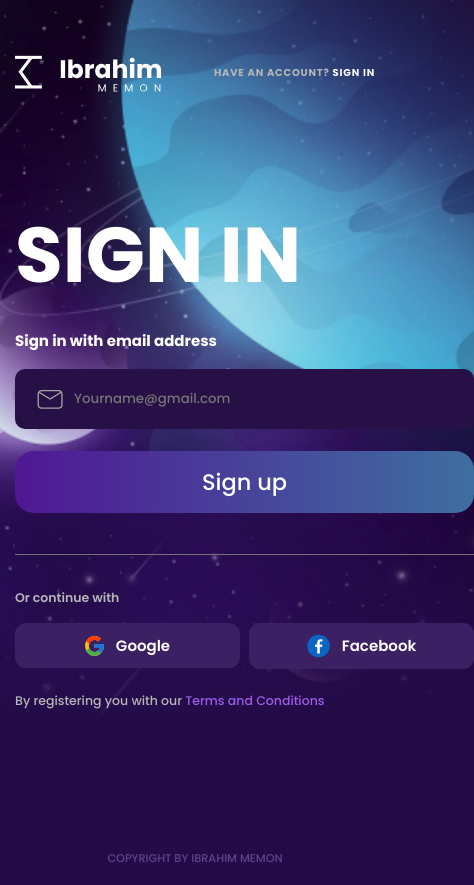
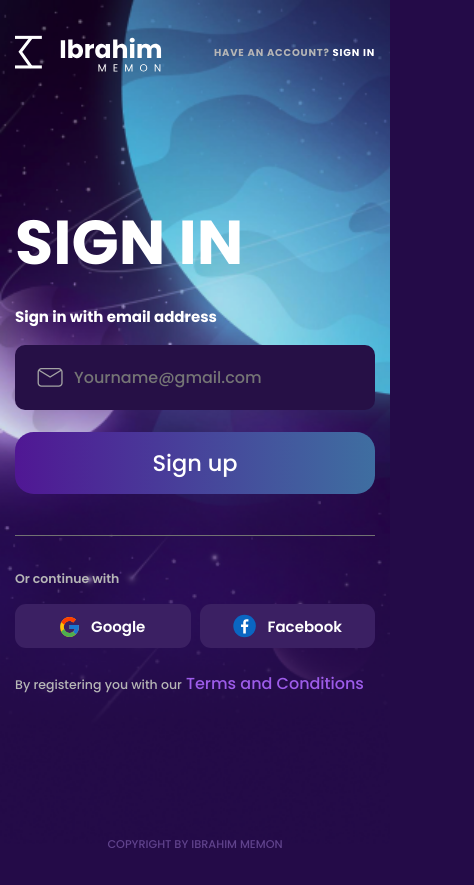
Before and after one commit to UralovFF/ibrahimov-memon, a plain HTML site: page index.html in a window 390 px wide. Shown: the whole page, 474 px wide, since content can reach past the window. After the commit the page ends 853 px from the top, so only its background shows below. Drawn offline with Linux system fonts and the light colour scheme.

Commit message:
changed files

```diff
--- a/css/stylee.css
+++ b/css/style.css
@@ -7,6 +7,7 @@
   box-sizing: border-box;
 
   font-family: Poppins;
+  font-size: 16px;
   font-weight: 500;
   color: #fff;
 }
@@ -31,32 +32,32 @@ body {
   background-repeat: no-repeat;
 }
 
+.container{
+  max-width: 1370px;
+  margin: 0 auto;
+  padding: 0 30px;
+}
+
 .header__wrapper {
   display: flex;
   justify-content: space-between;
   align-items: center;
 
-  padding: 50px 65px 0;
+  padding-top: 30px;
 }
 
 .header__wrapper .account {
   display: none;
 }
 
-main section {
-  display: grid;
-  grid-template-columns: auto;
+main .main__body {
+  max-width: 460px;
 
-  padding: 10px 65px 50px;
-}
-
-.main__body {
-  max-width: 460px;
-  justify-self: end;
+  margin: 120px 0 0 auto;
 }
 
 .main__body .title {
-  font-size: 77.711px;
+  font-size: 77.7px;
   font-weight: 700;
   text-transform: uppercase;
 }
@@ -73,7 +74,7 @@ main section {
   column-gap: 11px;
 
   margin-top: 17px;
-  padding: 20px 22px;
+  padding: 1.25rem 1.375rem;
 
   background: #261046;
   border-radius: 10px;
@@ -108,6 +109,7 @@ main section {
 
 .social-media__title {
   margin-top: 34px;
+
   color: #b6b6b6;
   font-size: 12.5px;
   font-weight: 600;
@@ -121,14 +123,14 @@ main section {
   column-gap: 9px;
 }
 
-.social-media article a {
-  width: 225px;
+.social-media .social-media__btn {
+  width: 14rem;
+  height: 2.75rem;
 
   display: flex;
   justify-content: center;
+  align-items: center;
   column-gap: 12px;
-
-  padding: 11px 0;
 
   border-radius: 11px;
   background-color: #3b2063;
@@ -140,7 +142,7 @@ main section {
 .main__body .terms {
   margin-top: 22.5px;
   color: #b6b6b6;
-  font-size: 12.534px;
+  font-size: 12.5px;
   font-weight: 500;
 }
 
@@ -148,13 +150,13 @@ main section {
   color: #9d5ce9;
 }
 
-footer {
-  padding: 24px 0 50px 62px;
+.footer__wrapper{
+  margin-top: 54px;
 }
 
 footer .adventure {
   max-width: 425px;
-  font-size: 50.683px;
+  font-size: 50.5px;
   font-weight: 700;
   line-height: 51.5px;
   text-transform: uppercase;
@@ -176,10 +178,6 @@ footer .copyright{
     background-image: none;
   }
 
-  .header__wrapper{
-    padding: 50px 25px 0;
-  }
-
   .header__wrapper .account {
     display: block;
   }
@@ -199,20 +197,13 @@ footer .copyright{
     letter-spacing: 0.8px;
   }
 
-  main section {
-    padding: 100px 15px 0;
-  }
-
-  .main__body {
-    justify-self: center;
-  }
-
-  footer {
-    padding: 24px 15px 50px;
+  main .main__body {
+    margin: 120px auto 0 auto;
   }
 
   footer .adventure {
     max-width: 100%;
+    margin-top: 120px;
     text-align: center;
   }
 }
@@ -224,12 +215,12 @@ footer .copyright{
     background-color: #240b48;
   }
 
-  .header__wrapper {
-    padding: 50px 15px 0;
+  .main__body .title{
+    font-size: 62px;
   }
 
-  footer {
-    padding: 140px 15px 18px;
+  .container{
+    padding: 0 15px;
   }
 
   footer .adventure{
@@ -237,6 +228,7 @@ footer .copyright{
   }
 
   footer .copyright{
+    margin-top: 140px;
     display: block;
     text-align: center;
     color: #60438C;
@@ -244,3 +236,13 @@ footer .copyright{
     text-transform: uppercase;
   }
 }
+
+@media (max-width: 375px) {
+  .header__wrapper .account{
+    max-width: 120px;
+  }
+
+  .main__body .title{
+    font-size: 56px;
+  }
+}
--- a/index.html
+++ b/index.html
@@ -5,10 +5,11 @@
     <meta http-equiv="X-UA-Compatible" content="IE=edge" />
     <meta name="viewport" content="width=device-width, initial-scale=1.0" />
     <title>Document</title>
-    <link rel="stylesheet" href="css/stylee.css" />
+    <link rel="stylesheet" href="css/style.css" />
   </head>
   <body>
     <header>
+      <div class="container">
         <div class="header__wrapper">
           <div class="logo">
             <a href="#"><img src="img/logo.svg" alt="logo" /></a>
@@ -17,10 +18,11 @@
             <p>have an account? <a href="#">sign in</a></p>
           </div>
         </div>
+      </div>
     </header>
     <main>
-      <section>
-        <div class="main__body">
+      <div class="container">
+        <section class="main__body">
           <p class="title">sign in</p>
           <p class="input__label">Sign in with email address</p>
           <div class="input">
@@ -35,20 +37,22 @@
           <div class="vector"></div>
           <p class="social-media__title">Or continue with</p>
           <div class="social-media">
-            <article>
-              <a href="#"><img src="img/google.svg" alt="" />Google</a>
-            </article>
-            <article>
-              <a href="#"><img src="img/facebook.svg" alt="" />Facebook</a>
-            </article>
+            <a class="social-media__btn" href="#"><img src="img/google.svg" alt="" />Google</a>
+            <a class="social-media__btn" href="#"><img src="img/facebook.svg" alt="" />Facebook</a>
           </div>
-          <p class="terms">By registering you with our<a href="#"> Terms and Conditions</a></p>
+          <p class="terms">
+            By registering you with our<a href="#"> Terms and Conditions</a>
+          </p>
+        </section>
       </div>
-      </section>
     </main>
     <footer>
+      <div class="container">
+        <div class="footer__wrapper">
           <p class="adventure">Sign in to your <span>adventure!</span></p>
           <p class="copyright">Copyright by Ibrahim Memon</p>
+        </div>
+      </div>
     </footer>
   </body>
 </html>
```
Lines whose indentation alone changed are shown as unchanged.
